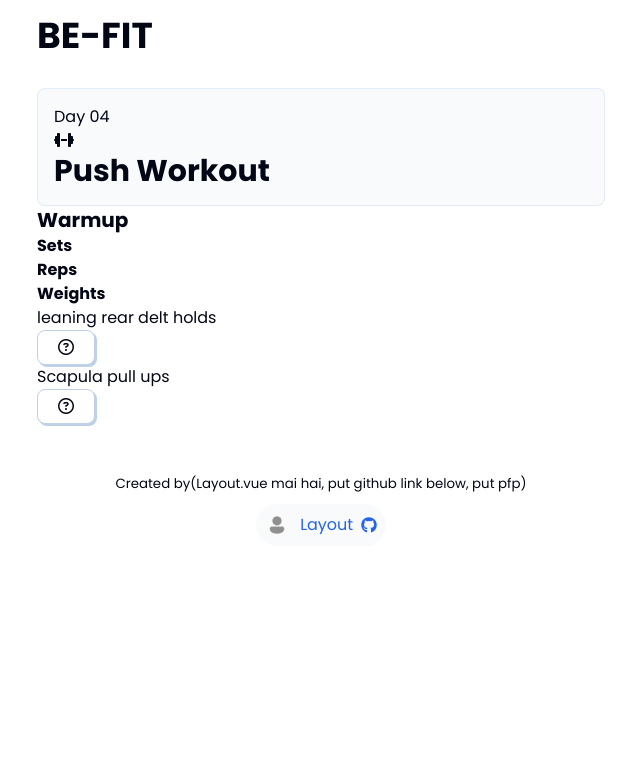
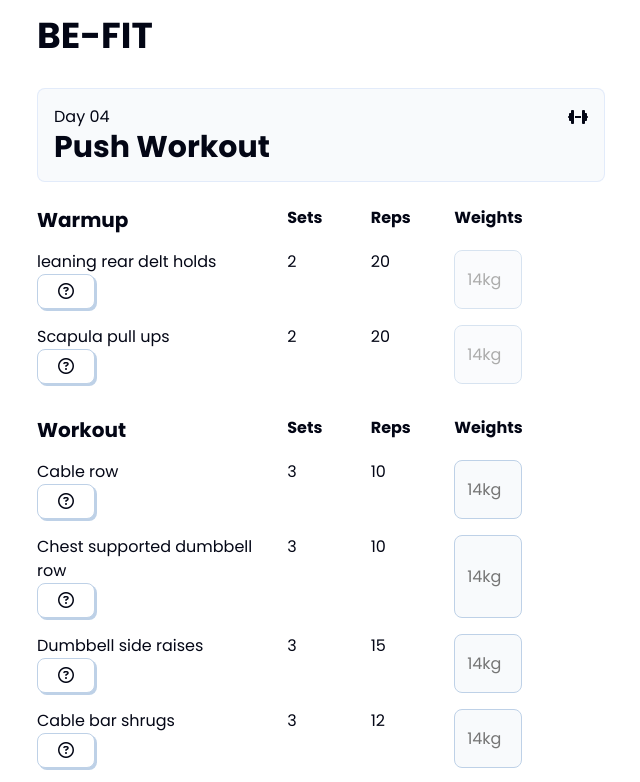
Before and after one commit to Sai-Santosh-Pal/be-fit, a Vue app: page / in a window 1280 px wide. Shown: the top 782 px of the page, without its empty margins (319-959 px from the left). Built offline with nearby package versions, Linux system fonts and the light colour scheme; a web font is replaced by a local one.

Commit message:
workout page almost done, just have to do some ui fixtures

```diff
--- a/src/components/layouts/Layout.vue
+++ b/src/components/layouts/Layout.vue
@@ -11,7 +11,7 @@ import userImage from '@/assets/user.png'
     </main>
     <footer>
         <small>Created by(Layout.vue mai hai, put github link below, put pfp)</small>
-        <a href="google.com" target="_blank">
+        <a href="sai-santosh-pal" target="_blank">
             <img alt="pfp" :src="userImage" />
             <p>Layout</p>
             <i class="fa-brands fa-github"></i>
--- a/src/components/pages/Workout.vue
+++ b/src/components/pages/Workout.vue
@@ -20,18 +20,72 @@
             <h6>Sets</h6>
             <h6>Reps</h6>
             <h6 class="grid-weights">Weights</h6>
-            <div class="workout-grid" v-for="(w, wIdx) in warmup" key="wIdx">
+            <div class="workout-grid-row" v-for="(w, wIdx) in warmup" :key="wIdx">
                 <div class="grid-name">
                     <p>{{ w.name }}</p>
                     <button>
                         <i class="fa-regular fa-circle-question"></i>
                     </button>
                 </div>
+                <p>{{ w.sets }}</p>
+                <p>{{ w.reps }}</p>
+                <input class="grid-weights" placeholder="14kg" type="text" disabled />
             </div>
+            <div class="workout-grid-line"></div>
+            <h4 class="grid-name">Workout</h4>
+            <h6>Sets</h6>
+            <h6>Reps</h6>
+            <h6 class="grid-weights">Weights</h6>
+            <div class="workout-grid-row" v-for="(w, wIdx) in workout" :key="wIdx">
+                <div class="grid-name">
+                    <p>{{ w.name }}</p>
+                    <button>
+                        <i class="fa-regular fa-circle-question"></i>
+                    </button>
+                </div>
+                <p>{{ w.sets }}</p>
+                <p>{{ w.reps }}</p>
+                <input class="grid-weights" placeholder="14kg" type="text" />
+            </div>
+        </div>
+        <div class="card">
+            <button>Save & Exit <i class="fa-solid fa-save"></i></button>
+            <button>Complete <i class="fa-solid fa-check"></i></button>
         </div>
     </section>
 </template>
 
 <style scoped>
+    #workout-card,
+    .plan-card {
+        display: flex;
+        flex-direction: column;
+    }
 
+    #workout-card {
+        gap: 1.5rem;
+    }
+
+    .plan-card-header {
+        display: flex;
+        align-items: center;
+        justify-content: space-between;
+        gap: 1rem;
+    }
+
+    .workout-grid,
+    .workout-grid-row {
+        display: grid;
+        grid-template-columns: repeat(7, minmax(0, 1fr));
+        gap: 1rem;
+    }
+
+    .workout-grid-row,
+    .workout-grid-line {
+        grid-column: span 7 / span 7;
+    }
+
+    .grid-name {
+        grid-column: span 3 / span 3;
+    }
 </style>
```
